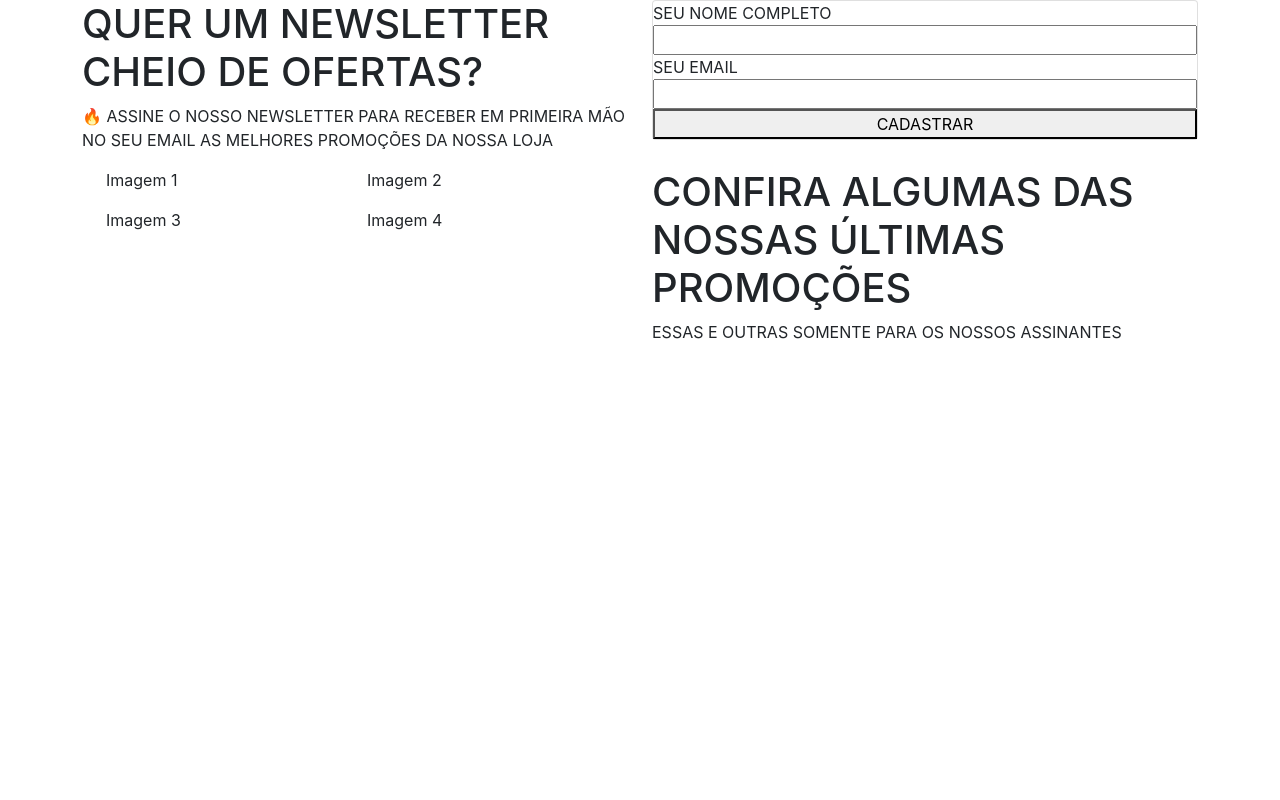
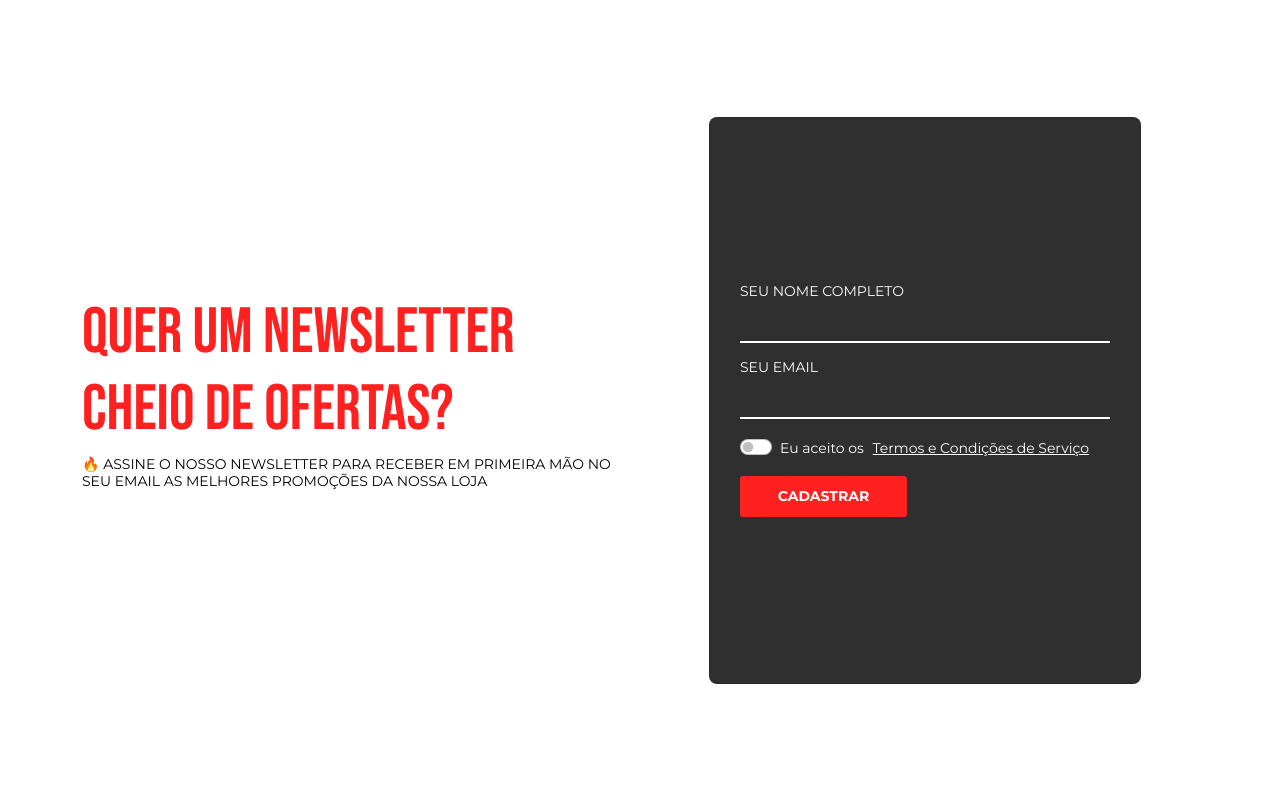
Before and after one commit to tarsojabbes/landing-page-ofertas, a React (Create React App) app: page / in a window 1280 px wide. Shown: the top 800 px of the page. Built offline with nearby package versions, Linux system fonts and the light colour scheme.

Commit message:
Adição do CSS

```diff
--- a/src/App.js
+++ b/src/App.js
@@ -4,24 +4,30 @@ import SegundaPagina from './SegundaPagina'
 export default function App() {
   return (
     <>
-      <div className="container">
+      <div className="container main">
         <div className="row">
-          <div className="col">
+          <div className="col d-flex-col">
             <h1>QUER UM NEWSLETTER CHEIO DE OFERTAS?</h1>
             <p>🔥 ASSINE O NOSSO NEWSLETTER PARA RECEBER EM PRIMEIRA MÃO NO SEU EMAIL AS MELHORES PROMOÇÕES DA NOSSA LOJA</p>
           </div>
-          <div className="col">
+          <div className="col d-flex-col">
             <div className="card">
-              <label>SEU NOME COMPLETO</label>
-              <input type="text" required />
-              <label>SEU EMAIL</label>
-              <input type="email" required />
+              <label className="text-color-white">SEU NOME COMPLETO</label>
+              <input type="text" className="input-text" required />
+              <label className="text-color-white">SEU EMAIL</label>
+              <input type="email" className="input-text" required />
+              <div className="form-check form-switch">
+                <input className="form-check-input" type="checkbox" id="flexSwitchCheckDefault" />
+                <label className="form-check-label text-color-white" for="flexSwitchCheckDefault">Eu aceito os <a href="/"> Termos e Condições de Serviço</a></label>
+              </div>
               <button>CADASTRAR</button>
             </div>
           </div>
         </div>
       </div>
-      <SegundaPagina />
+      <div style={{ backgroundColor: "#2F2F2F" }}>
+        <SegundaPagina />
+      </div>
     </>
   )
 }
--- a/src/SegundaPagina.js
+++ b/src/SegundaPagina.js
@@ -3,28 +3,36 @@ import React from 'react'
 export default function SegundaPagina() {
     return (
         <>
-            <div className="container">
-                <div className="row">
-                    <div className="col order-lg-2">
-                        <h1>CONFIRA ALGUMAS DAS NOSSAS ÚLTIMAS PROMOÇÕES</h1>
-                        <p>ESSAS E OUTRAS SOMENTE PARA OS NOSSOS ASSINANTES</p>
+            <div className="container main">
+                <div className="row text-align-right">
+                    <div className="col order-lg-2 text-align-right d-flex-col">
+                        <h1>CONFIRA ALGUMAS <br />DAS NOSSAS ÚLTIMAS PROMOÇÕES</h1>
+                        <p className="text-color-white" style={{ width: "100%" }}>ESSAS E OUTRAS SOMENTE PARA OS NOSSOS ASSINANTES</p>
                     </div>
-                    <div className="col order-lg-1">
+                    <div className="col order-lg-1 d-flex-col">
                         <div className="container">
                             <div className="row">
-                                <div className="col">
-                                    <p>Imagem 1</p>
+                                <div className="col col-card">
+                                    <div className="product-card">
+
+                                    </div>
                                 </div>
-                                <div className="col">
-                                    <p>Imagem 2</p>
+                                <div className="col col-card">
+                                    <div className="product-card">
+
+                                    </div>
                                 </div>
                             </div>
-                            <div className="row">
-                                <div className="col">
-                                    <p>Imagem 3</p>
+                            <div className="row" style={{ paddingTop: 30 }}>
+                                <div className="col col-card">
+                                    <div className="product-card">
+
+                                    </div>
                                 </div>
-                                <div className="col">
-                                    <p>Imagem 4</p>
+                                <div className="col col-card">
+                                    <div className="product-card">
+
+                                    </div>
                                 </div>
                             </div>
                         </div>
--- a/src/index.css
+++ b/src/index.css
@@ -1,3 +1,6 @@
+@import url('https://fonts.googleapis.com/css2?family=Montserrat:ital,wght@0,100;0,200;0,300;0,400;0,500;0,600;0,700;0,800;0,900;1,100;1,200;1,300;1,400;1,500;1,600;1,700;1,800;1,900&display=swap');
+@import url('https://fonts.googleapis.com/css2?family=Bebas+Neue&display=swap');
+
 body {
   margin: 0;
   font-family: -apple-system, BlinkMacSystemFont, 'Segoe UI', 'Roboto', 'Oxygen',
@@ -11,3 +14,128 @@ code {
   font-family: source-code-pro, Menlo, Monaco, Consolas, 'Courier New',
     monospace;
 }
+
+.main {
+  width: 100vw;
+  height: 100vh;
+  display: flex;
+  flex-direction: column;
+  justify-content: center;
+  align-items: center;
+}
+
+h1 {
+  font-family: Bebas Neue;
+  font-style: normal;
+  font-weight: normal;
+  font-size: 64px;
+  line-height: 77px;
+  color: #FF2020;
+}
+
+p {
+  font-family: Montserrat;
+  font-style: normal;
+  font-weight: normal;
+  font-size: 14px;
+  line-height: 17px;
+  color: #000000;
+}
+
+.text-color-white {
+  color: #FFFFFF
+}
+.text-align-right {
+  text-align: right;
+}
+
+.d-flex-col {
+  display: flex;
+  flex-direction: column;
+  justify-content: center;
+  align-items: center;
+}
+
+.card {
+  width: 432px;
+  height: 567px;
+  background: #2F2F2F;
+  border-radius: 8px;
+  padding: 150px 30px;
+  display: flex;
+  flex-direction: column;
+  justify-content: space-evenly;
+  align-items: flex-start;
+}
+
+label {
+  font-family: Montserrat;
+  font-style: normal;
+  font-weight: normal;
+  font-size: 14px;
+  line-height: 17px;
+}
+
+.input-text {
+  color: #FFFFFF;
+  background-color: transparent;
+  border-top: none;
+  border-right: none;
+  border-left: none;
+  border-bottom: 2px solid white;
+  width: 100%;
+}
+
+.input-check {
+  display: inline-flex;
+  padding-right: 35px;
+}
+
+a {
+  padding-left: 5px;
+  color: white;
+}
+a:hover {
+  color: #FF2020;
+}
+
+button {
+  width: 167px;
+  height: 41px;
+  background: #FF2020;
+  border-radius: 3px;
+  border-style: none;
+  color: white;
+  font-family: Montserrat;
+  font-style: normal;
+  font-weight: bold;
+  font-size: 14px;
+  line-height: 17px;
+}
+
+.col-card {
+  display: flex;
+  justify-content: center;
+  align-items: center;
+}
+
+.product-card {
+  width: 186px;
+  height: 242px;
+  background: #FFFFFF;
+  border-radius: 8px;
+  filter: grayscale(100);
+}
+
+.product-card:hover {
+  animation-name: cardhover;
+  animation-duration: 200ms;
+  animation-fill-mode: forwards;
+}
+
+@keyframes cardhover {
+  100% {
+    transform: scale(1.09);
+    filter:none;
+  }
+}
```
